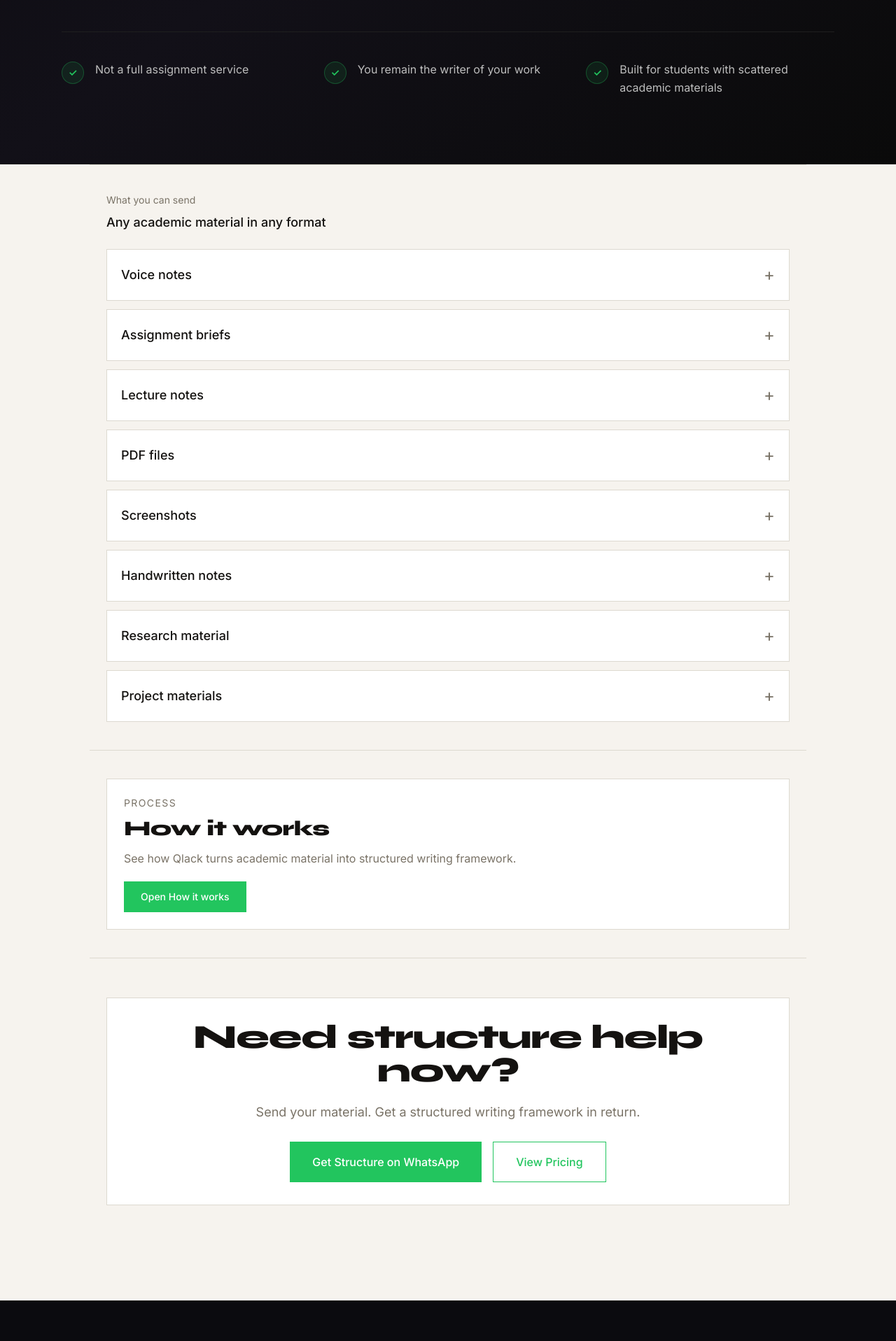
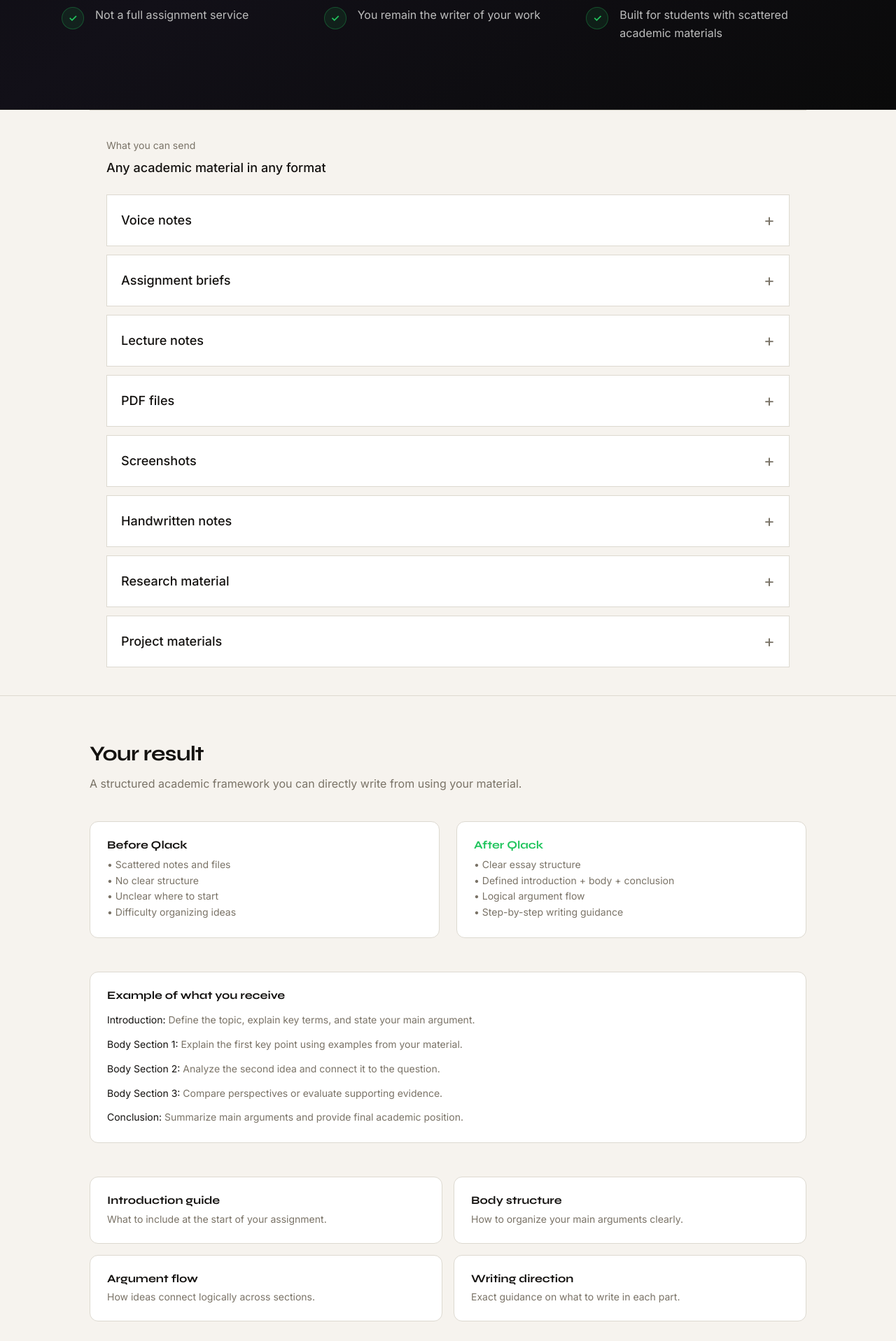
Before and after one commit to fazetdev/structura, a Next.js app: page / in a window 1280 px wide. Shown: the part 880-2797 px from the top of the page at 70% size. Built offline with nearby package versions, Linux system fonts and the light colour scheme.

Commit message:
updqte flow

```diff
--- a/app/how-it-works/page.tsx
+++ b/app/how-it-works/page.tsx
@@ -13,12 +13,11 @@
           </div>
 
           <h1 className="text-3xl sm:text-4xl font-extrabold tracking-tight text-[#141210] leading-tight mb-3">
-            Preview before you pay.<br />
-            <span className="text-[#22c55e]">Always.</span>
+            Simple process. Clear structure.
           </h1>
 
           <p className="text-base text-[#7a7469]">
-            Send your material → preview → approve → pay → full delivery.
+            Send your material → we structure it → you write with clarity.
           </p>
         </div>
 
@@ -32,23 +31,23 @@
             },
             {
               n: "02",
-              title: "Receive a preview",
-              desc: "A structured sample is prepared first so you can review quality before payment.",
+              title: "We analyze your assignment",
+              desc: "We extract the real question, requirements, and structure needed.",
             },
             {
               n: "03",
-              title: "Approve and pay",
-              desc: "If satisfied with the preview, proceed with secure payment options.",
+              title: "We build your structure",
+              desc: "Your material is converted into a clear academic writing framework.",
             },
             {
               n: "04",
-              title: "Full delivery",
-              desc: "Complete structured framework is delivered, ready for your final writing or submission.",
+              title: "You receive your framework",
+              desc: "A structured writing guide you can directly use to complete your assignment.",
             },
           ].map((s) => (
             <div
               key={s.n}
-              className="bg-[#faf9f7] border border-[#ddd9d0] px-6 py-5 hover:border-[#22c55e]/40 transition"
+              className="bg-white border border-[#ddd9d0] px-6 py-5 hover:border-[#22c55e]/40 transition"
             >
               <div className="text-2xl font-extrabold text-[#ddd9d0] mb-3">
                 {s.n}
@@ -68,9 +67,9 @@
         {/* Trust block */}
         <div className="mt-6 border-l-2 border-[#22c55e] pl-4">
           <p className="text-sm text-[#7a7469]">
-            You only pay after reviewing the preview.{" "}
+            You are not paying for an assignment.{" "}
             <span className="text-[#141210] font-medium">
-              No upfront risk. No forced payment.
+              You are paying for a structured writing framework that guides your work.
             </span>
           </p>
         </div>
--- a/app/page.tsx
+++ b/app/page.tsx
@@ -2,6 +2,7 @@
 
 import Hero from "@/components/sections/Hero"
 import Link from "next/link"
+import OutputPreview from "@/components/sections/OutputPreview"
 
 const items = [
   {
@@ -65,6 +66,7 @@
   return (
     <main className="bg-[#f6f3ee]">
 
+      {/* HERO */}
       <Hero />
 
       {/* INPUTS */}
@@ -84,6 +86,9 @@
           ))}
         </div>
       </section>
+
+      {/* OUTPUT PROOF (MOVED HERE - KEY FIX) */}
+      <OutputPreview />
 
       {/* PROCESS */}
       <section className="max-w-5xl mx-auto px-6 py-10 border-t border-[#ddd9d0]">
@@ -112,7 +117,7 @@
         </div>
       </section>
 
-      {/* CTA */}
+      {/* FINAL CTA */}
       <section className="max-w-5xl mx-auto px-6 py-14 border-t border-[#ddd9d0]">
 
         <div className="bg-white border border-[#ddd9d0] p-8 text-center">
@@ -128,7 +133,7 @@
           <div className="flex flex-col sm:flex-row gap-4 justify-center">
 
             <a
-              href="/"
+              href="https://wa.me/2349036961611?text=Hi%20Qlack%2C%0A%0AI%20need%20structured%20help%20with%20my%20academic%20work."
               className="inline-flex items-center justify-center bg-[#22c55e] hover:bg-[#16a34a] text-white px-8 py-4 text-base font-medium"
             >
               Get Structure on WhatsApp
--- a/components/sections/Hero.tsx
+++ b/components/sections/Hero.tsx
@@ -21,22 +21,14 @@
           <span className="text-[#22c55e]">Get structured clarity</span>
         </h1>
 
-        {/* Body */}
-        <p className="text-lg md:text-xl text-[#cfcfcf] leading-[1.8] max-w-3xl mb-6 font-normal">
+        {/* Core value */}
+        <p className="text-lg md:text-xl text-[#cfcfcf] leading-[1.8] max-w-3xl mb-10">
           Send assignments, notes, PDFs, screenshots, or voice notes.
-          We convert them into a structured writing framework — not a finished essay.
-        </p>
-
-        {/* OUTPUT VISUALIZATION (KEY FIX) */}
-        <p className="text-sm text-[#9ca3af] max-w-3xl mb-10 leading-relaxed">
-          You receive a clear structure with sections, flow, and writing direction from your material.
-          <br />
-          Example output: Introduction → Key points → Section breakdown → What to write under each section
+          We convert them into a structured academic writing framework — not a finished essay.
         </p>
 
         {/* CTA */}
-        <div className="flex flex-col sm:flex-row gap-4 items-start sm:items-center">
-
+        <div className="flex flex-col sm:flex-row gap-4 items-start sm:items-center mb-14">
           <WhatsAppButton
             label="Get Structure on WhatsApp"
             size="lg"
@@ -48,11 +40,10 @@
           >
             View Pricing
           </Link>
-
         </div>
 
         {/* TRUST STRIP */}
-        <div className="mt-16 pt-10 border-t border-[#1f1f1f] grid sm:grid-cols-3 gap-5">
+        <div className="pt-10 border-t border-[#1f1f1f] grid sm:grid-cols-3 gap-5">
 
           <div className="flex items-start gap-4">
             <div className="w-8 h-8 rounded-full bg-[#22c55e]/10 border border-[#22c55e]/30 flex items-center justify-center shrink-0 mt-0.5">
--- a/components/sections/OutputPreview.tsx
+++ b/components/sections/OutputPreview.tsx
@@ -1,79 +1,98 @@
 export default function OutputPreview() {
   return (
-    <section className="px-6 py-16 border-t border-[#1e1e1e]">
+    <section className="px-6 py-16 border-t border-[#ddd9d0] bg-[#f6f3ee]">
       <div className="max-w-5xl mx-auto">
 
         {/* Title */}
-        <h2 className="text-2xl md:text-3xl font-semibold tracking-tight text-white">
+        <h2 className="text-2xl md:text-3xl font-semibold tracking-tight text-[#141210]">
           Your result
         </h2>
 
-        <p className="mt-3 text-[#b5b5b5] max-w-2xl">
-          A structured writing framework you can immediately turn into an assignment.
+        <p className="mt-3 text-[#7a7367] max-w-2xl">
+          A structured academic framework you can directly write from using your material.
         </p>
 
-        {/* BEFORE / AFTER VISUALIZATION */}
+        {/* BEFORE / AFTER */}
         <div className="mt-10 grid grid-cols-1 md:grid-cols-2 gap-6">
 
-          <div className="border border-[#2a2a2a] rounded-xl p-6 bg-[#0f0f0f]">
-            <h3 className="font-medium text-white">Before Qlack</h3>
-            <p className="text-sm text-[#b5b5b5] mt-2 leading-relaxed">
-              • Scattered notes<br/>
-              • PDFs, screenshots, voice notes<br/>
-              • No clear starting point<br/>
-              • Confusion on structure
+          <div className="border border-[#ddd9d0] rounded-xl p-6 bg-white">
+            <h3 className="font-medium text-[#141210]">Before Qlack</h3>
+            <p className="text-sm text-[#7a7367] mt-2 leading-relaxed">
+              • Scattered notes and files<br/>
+              • No clear structure<br/>
+              • Unclear where to start<br/>
+              • Difficulty organizing ideas
             </p>
           </div>
 
-          <div className="border border-[#2a2a2a] rounded-xl p-6 bg-[#0f0f0f]">
+          <div className="border border-[#ddd9d0] rounded-xl p-6 bg-white">
             <h3 className="font-medium text-[#22c55e]">After Qlack</h3>
-            <p className="text-sm text-[#b5b5b5] mt-2 leading-relaxed">
-              • Clear introduction structure<br/>
-              • Organized section headings<br/>
+            <p className="text-sm text-[#7a7367] mt-2 leading-relaxed">
+              • Clear essay structure<br/>
+              • Defined introduction + body + conclusion<br/>
               • Logical argument flow<br/>
-              • Step-by-step writing direction
+              • Step-by-step writing guidance
             </p>
           </div>
 
         </div>
 
-        {/* OUTPUT BREAKDOWN (MORE CONCRETE) */}
+        {/* REAL OUTPUT PREVIEW */}
+        <div className="mt-12 border border-[#ddd9d0] rounded-xl p-6 bg-white">
+          <h3 className="font-medium text-[#141210] mb-4">
+            Example of what you receive
+          </h3>
+
+          <div className="text-sm text-[#7a7367] leading-relaxed space-y-3">
+            <p><span className="text-[#141210]">Introduction:</span> Define the topic, explain key terms, and state your main argument.</p>
+
+            <p><span className="text-[#141210]">Body Section 1:</span> Explain the first key point using examples from your material.</p>
+
+            <p><span className="text-[#141210]">Body Section 2:</span> Analyze the second idea and connect it to the question.</p>
+
+            <p><span className="text-[#141210]">Body Section 3:</span> Compare perspectives or evaluate supporting evidence.</p>
+
+            <p><span className="text-[#141210]">Conclusion:</span> Summarize main arguments and provide final academic position.</p>
+          </div>
+        </div>
+
+        {/* OUTPUT BREAKDOWN */}
         <div className="mt-12 grid grid-cols-1 md:grid-cols-2 gap-4">
 
-          <div className="border border-[#2a2a2a] rounded-xl p-6">
-            <h3 className="font-medium text-white">Introduction structure</h3>
-            <p className="text-sm text-[#b5b5b5] mt-2">
-              How to start your assignment clearly and academically.
+          <div className="border border-[#ddd9d0] rounded-xl p-6 bg-white">
+            <h3 className="font-medium text-[#141210]">Introduction guide</h3>
+            <p className="text-sm text-[#7a7367] mt-2">
+              What to include at the start of your assignment.
             </p>
           </div>
 
-          <div className="border border-[#2a2a2a] rounded-xl p-6">
-            <h3 className="font-medium text-white">Section breakdown</h3>
-            <p className="text-sm text-[#b5b5b5] mt-2">
-              Main body split into logical academic sections.
+          <div className="border border-[#ddd9d0] rounded-xl p-6 bg-white">
+            <h3 className="font-medium text-[#141210]">Body structure</h3>
+            <p className="text-sm text-[#7a7367] mt-2">
+              How to organize your main arguments clearly.
             </p>
           </div>
 
-          <div className="border border-[#2a2a2a] rounded-xl p-6">
-            <h3 className="font-medium text-white">Argument flow</h3>
-            <p className="text-sm text-[#b5b5b5] mt-2">
-              How ideas connect from start to finish.
+          <div className="border border-[#ddd9d0] rounded-xl p-6 bg-white">
+            <h3 className="font-medium text-[#141210]">Argument flow</h3>
+            <p className="text-sm text-[#7a7367] mt-2">
+              How ideas connect logically across sections.
             </p>
           </div>
 
-          <div className="border border-[#2a2a2a] rounded-xl p-6">
-            <h3 className="font-medium text-white">Writing direction</h3>
-            <p className="text-sm text-[#b5b5b5] mt-2">
-              What to write under each section using your material.
+          <div className="border border-[#ddd9d0] rounded-xl p-6 bg-white">
+            <h3 className="font-medium text-[#141210]">Writing direction</h3>
+            <p className="text-sm text-[#7a7367] mt-2">
+              Exact guidance on what to write in each part.
             </p>
           </div>
 
         </div>
 
-        {/* STRONGER TRUST LINE */}
+        {/* TRUST */}
         <div className="mt-12 text-center">
-          <p className="text-sm text-[#b5b5b5] max-w-2xl mx-auto leading-relaxed">
-            Qlack does not generate final essays. It gives you a structured framework so you can write your assignment with clarity and direction.
+          <p className="text-sm text-[#7a7367] max-w-2xl mx-auto leading-relaxed">
+            Qlack does not generate finished assignments. It converts your materials into a structured writing framework so you can write with clarity and direction.
           </p>
         </div>
 
```
